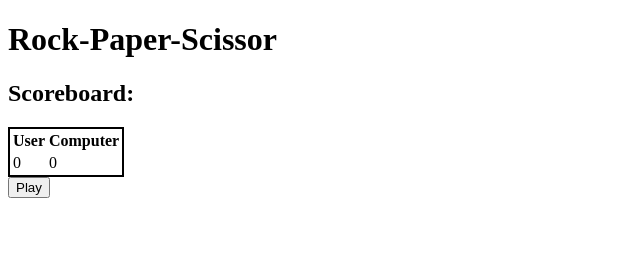
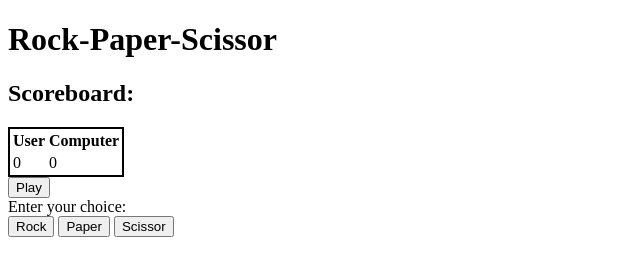
Before and after one commit to VDG-2006/rock-paper-scissor, a plain HTML site: page index.html in a window 1280 px wide. Shown: the whole page, without its empty margins (0-640 px from the left). Drawn offline with Linux system fonts and the light colour scheme.

Commit message:
improved ui for choice

```diff
--- a/index.html
+++ b/index.html
@@ -19,6 +19,12 @@
         </tr>
     </table>
     <button id="btn">Play</button>
+    <div>Enter your choice:</div>
+    <div class="choices">
+        <button>Rock</button>
+        <button>Paper</button>
+        <button>Scissor</button>
+    </div>
     <script src="script.js"></script>
 </body>
 </html>
```
